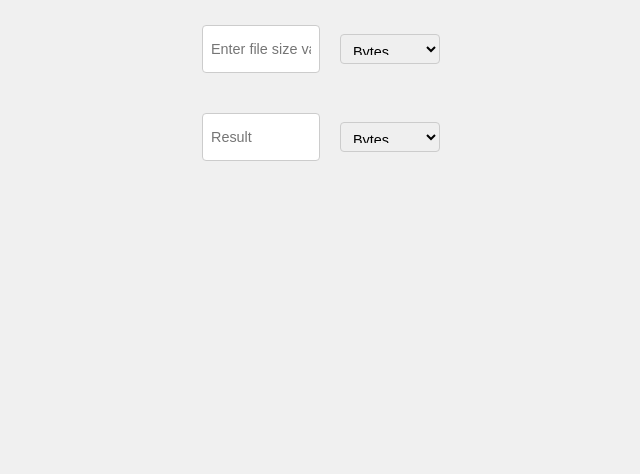
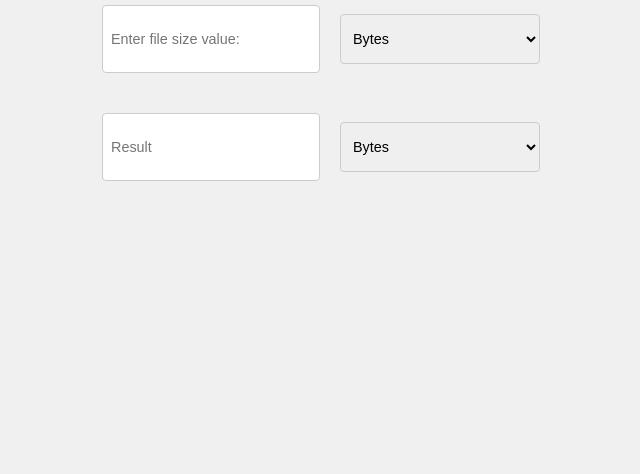
Before and after one commit to unknownss-ss/File-converter, a plain HTML site: page index.html in a window 1280 px wide. Shown: the part 326-800 px from the top of the page, without its empty margins (319-959 px from the left). Drawn offline with Linux system fonts and the light colour scheme.

Commit message:
Update style.css

```diff
--- a/style.css
+++ b/style.css
@@ -34,8 +34,8 @@ h1 {
   font-size: 0.9rem;
   border: 1px solid #ccc;
   border-radius: 4px;
-  width: 100px; /* Set a width for the input box */
-  height: 30px;
+  width: 200px; /* Set a width for the input box */
+  height: 50px;
   margin-bottom :20px;
 
 }
```
